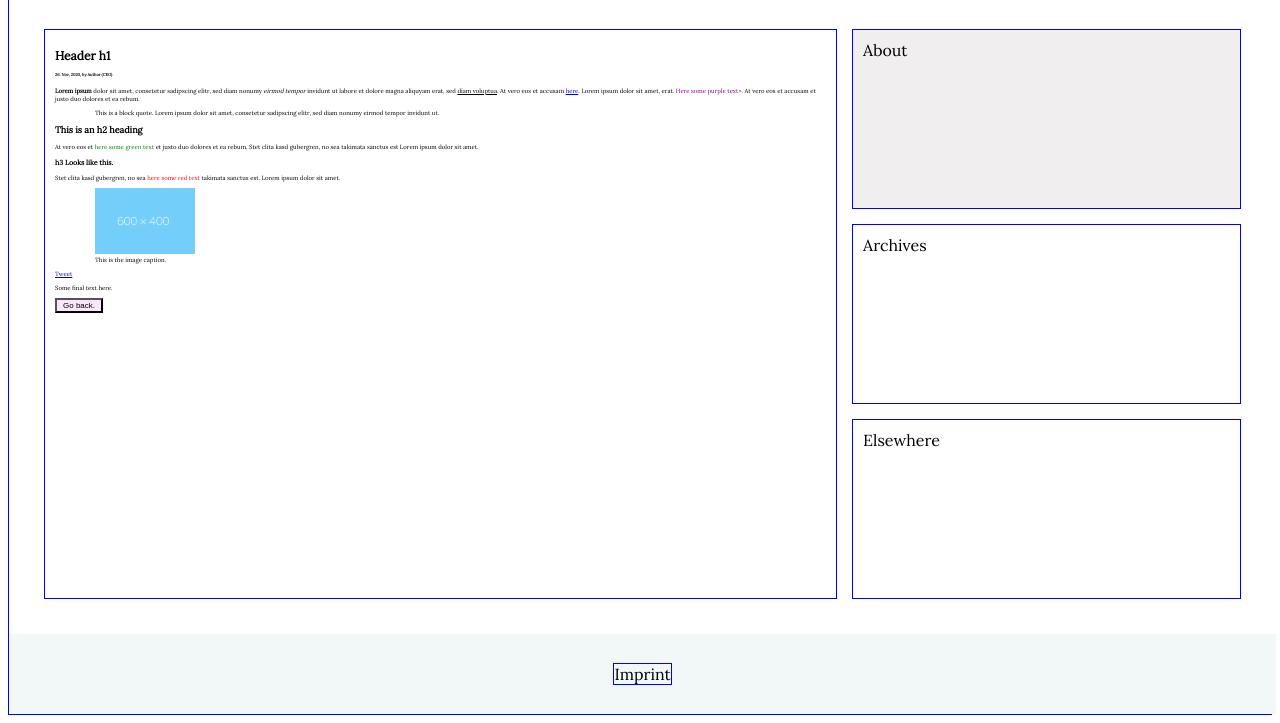
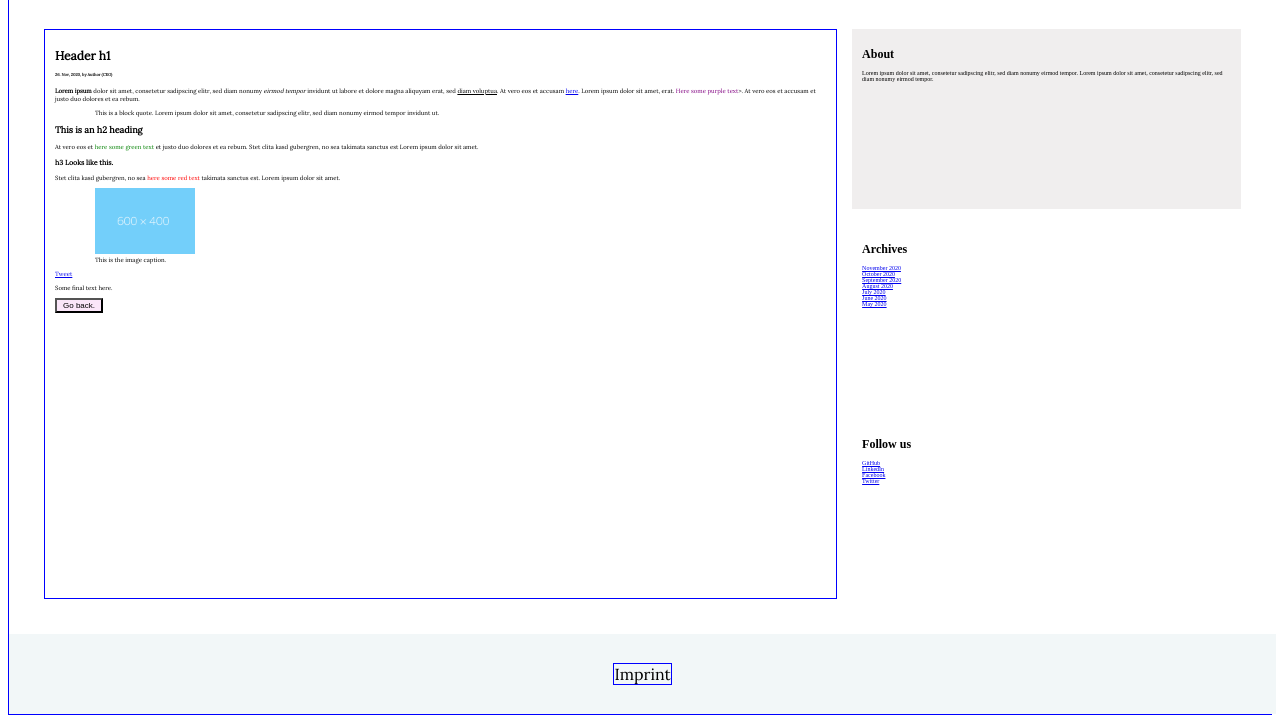
Before and after one commit to ImmanuelXIV/blog, a plain HTML site: page blog-post.html in a window 1280 px wide. Shown: the part 95-818 px from the top of the page. Drawn offline with Linux system fonts and the light colour scheme.

Commit message:
feat: Add dummy content to blox side boxes

```diff
--- a/blog-post.html
+++ b/blog-post.html
@@ -71,14 +71,34 @@
                         Go back.
                     </button>
                 </div>
-                <div class="about box">
-                    About
+                <div class="about">
+                    <p>
+                        <h1>About</h1>
+                        Lorem ipsum dolor sit amet, consetetur sadipscing elitr,
+                        sed diam nonumy eirmod tempor. Lorem ipsum dolor sit amet,
+                        consetetur sadipscing elitr, sed diam nonumy eirmod tempor.
+                    </p>
                 </div>
-                <div class="archives box">
-                    Archives
+                <div class="archives">
+                    <p>
+                        <h1>Archives</h1>
+                        <a href="https://dummy.link">November 2020</a><br>
+                        <a href="https://dummy.link">October 2020</a><br>
+                        <a href="https://dummy.link">September 2020</a><br>
+                        <a href="https://dummy.link">August 2020</a><br>
+                        <a href="https://dummy.link">July 2020</a><br>
+                        <a href="https://dummy.link">June 2020</a><br>
+                        <a href="https://dummy.link">May 2020</a><br>
+                    </p>
                 </div>
-                <div class="elsewhere box">
-                    Elsewhere
+                <div class="followus">
+                    <p>
+                        <h1>Follow us</h1>
+                        <a href="https://dummy.link">GitHub</a><br>
+                        <a href="https://dummy.link">LinkedIn</a><br>
+                        <a href="https://dummy.link">Facebook</a><br>
+                        <a href="https://dummy.link">Twitter</a>
+                    </p>
                 </div>
             </div>
             <!--Footer-->
--- a/css/blog-post.css
+++ b/css/blog-post.css
@@ -53,20 +53,26 @@ button {
 
 .about {
     background-color: rgb(240, 238, 238);
+    display: inline-block;
     padding: 10px;
     grid-area: ab;
+    font-size: 6px;
 }
 
 
 .archives {
     background-color: white;
+    display: inline-block;
     padding: 10px;
     grid-area: ar;
+    font-size: 6px;
 }
 
 
-.elsewhere {
+.followus {
     background-color: white;
+    display: inline-block;
     padding: 10px;
     grid-area: el;
+    font-size: 6px;
 }
```
